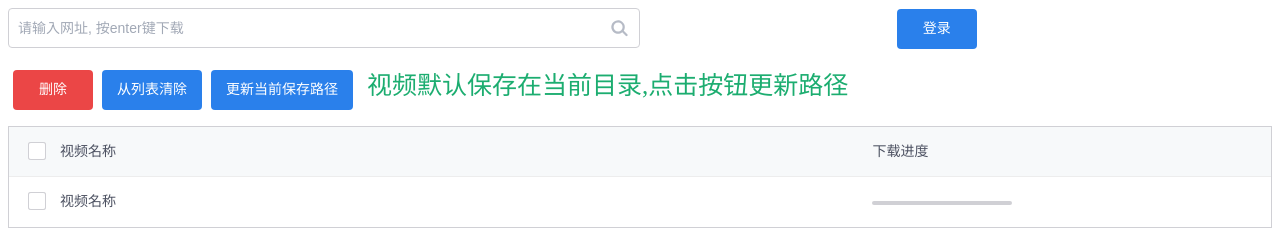
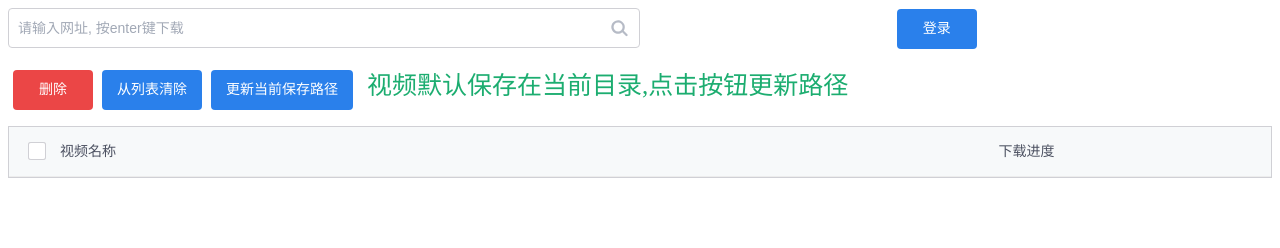
Before and after one commit to flwwsg/you-get-ui, an Electron app: page view/index.html in a window 1280 px wide. Drawn offline with Linux system fonts and the light colour scheme; no server answers.

Commit message:
添加 todo

```diff
--- a/view/index.html
+++ b/view/index.html
@@ -27,14 +27,14 @@
             <thead>
                 <th><input type="checkbox" id="chkAll"><label class="ui-checkbox" for="chkAll"></label></th>
                 <th>视频名称</th>
-                <th style="width: 30%">下载进度</th>
+                <th style="width: 20%">下载进度</th>
             </thead>
             <tbody>
-            <tr>
-                <td><input type="checkbox" id="${id}"><label class="ui-checkbox" for="${id}"></label></td>
-                <td>视频名称</td>
-                <td><progress class="ui-progress" id="${progressId}"></progress></td>
-            </tr>
+<!--            <tr>-->
+<!--                <td><input type="checkbox" id="${id}"><label class="ui-checkbox" for="${id}"></label></td>-->
+<!--                <td>视频名称</td>-->
+<!--                <td><progress class="ui-progress" id="${progressId}"></progress></td>-->
+<!--            </tr>-->
             </tbody>
         </table>
     </div>
```
Also changed, not shown: readme.md (added).
